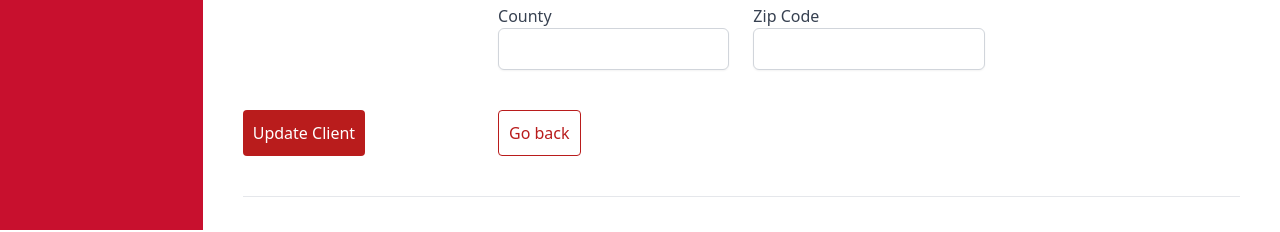
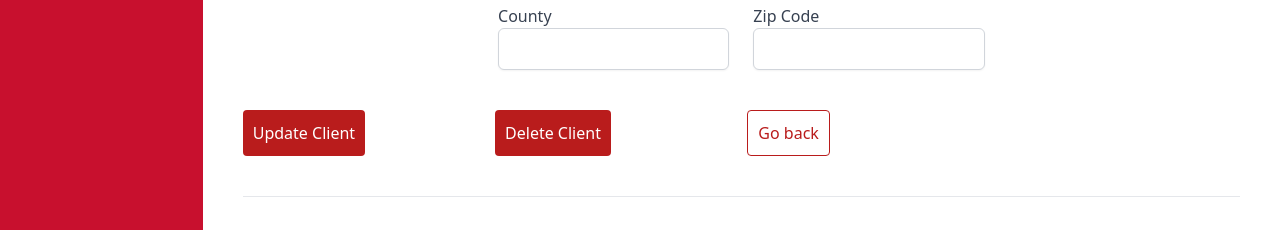
Before and after one commit to CIS-Fall-2022/project-cis_4339_project_26, a Vue app in the folder frontend/: page /updateclient/1 in a window 1280 px wide. Shown: the part 570-802 px from the top of the page. Built offline with nearby package versions, Linux system fonts and the light colour scheme; no server answers.

Commit message:
Delete Client
Working delete client button

```diff
--- a/frontend/src/components/eventDetails.vue
+++ b/frontend/src/components/eventDetails.vue
@@ -189,13 +189,20 @@
 
         <!-- grid container -->
         <div class="grid grid-cols-1 sm:grid-cols-2 md:grid-cols-4 gap-x-6 gap-y-10">
-          <div class="flex justify-between mt-10 mr-20">
+          <div class="flex justify-left between mt-10 and mr-20">
             <button
               @click="handleEventUpdate"
               type="submit"
               class="bg-red-700 text-white rounded"
             >Update Event</button>
+            <button
+              @click=""
+              type="submit"
+              class="bg-red-700 text-white rounded"
+            >Delete Event</button>
           </div>
+          </div>
+        </div>
           <div class="flex justify-between mt-10 mr-20">
             <button
               type="reset"
--- a/frontend/src/components/updateClient.vue
+++ b/frontend/src/components/updateClient.vue
@@ -103,6 +103,15 @@ export default {
           console.log(error);
         });
       });
+    },
+    handleClientDelete() {
+    let apiURL = import.meta.env.VITE_ROOT_API + `/primarydata/delete/${this.id}`;
+    axios.delete(apiURL, this.client).then(() => {
+      alert("Delete has been saved.");
+      this.$router.back().catch((error) => {
+        console.log(error);
+      });
+    });
     },
     addToEvent() {
       this.eventsChosen.forEach((event) => {
@@ -324,7 +333,7 @@ export default {
         </div>
 
         <!-- grid container -->
-        <div class="grid grid-cols-1 sm:grid-cols-2 md:grid-cols-4 gap-x-6 gap-y-10">
+        <div class="grid grid-cols-1 sm:grid-cols-2 md:grid-cols-4 gap-x-3 gap-y-10">
           <div class="flex justify-between mt-10 mr-20">
             <button
               @click="handleClientUpdate"
@@ -332,6 +341,14 @@ export default {
               class="bg-red-700 text-white rounded"
             >Update Client</button>
           </div>
+          <div class="flex justify-between mt-10 mr-20">
+            <button
+              @click="handleClientDelete"
+              type="submit"
+              class="bg-red-700 text-white rounded"
+            >Delete Client</button>
+          </div>
+
           <div class="flex justify-between mt-10 mr-20">
             <button
               type="reset"
```
